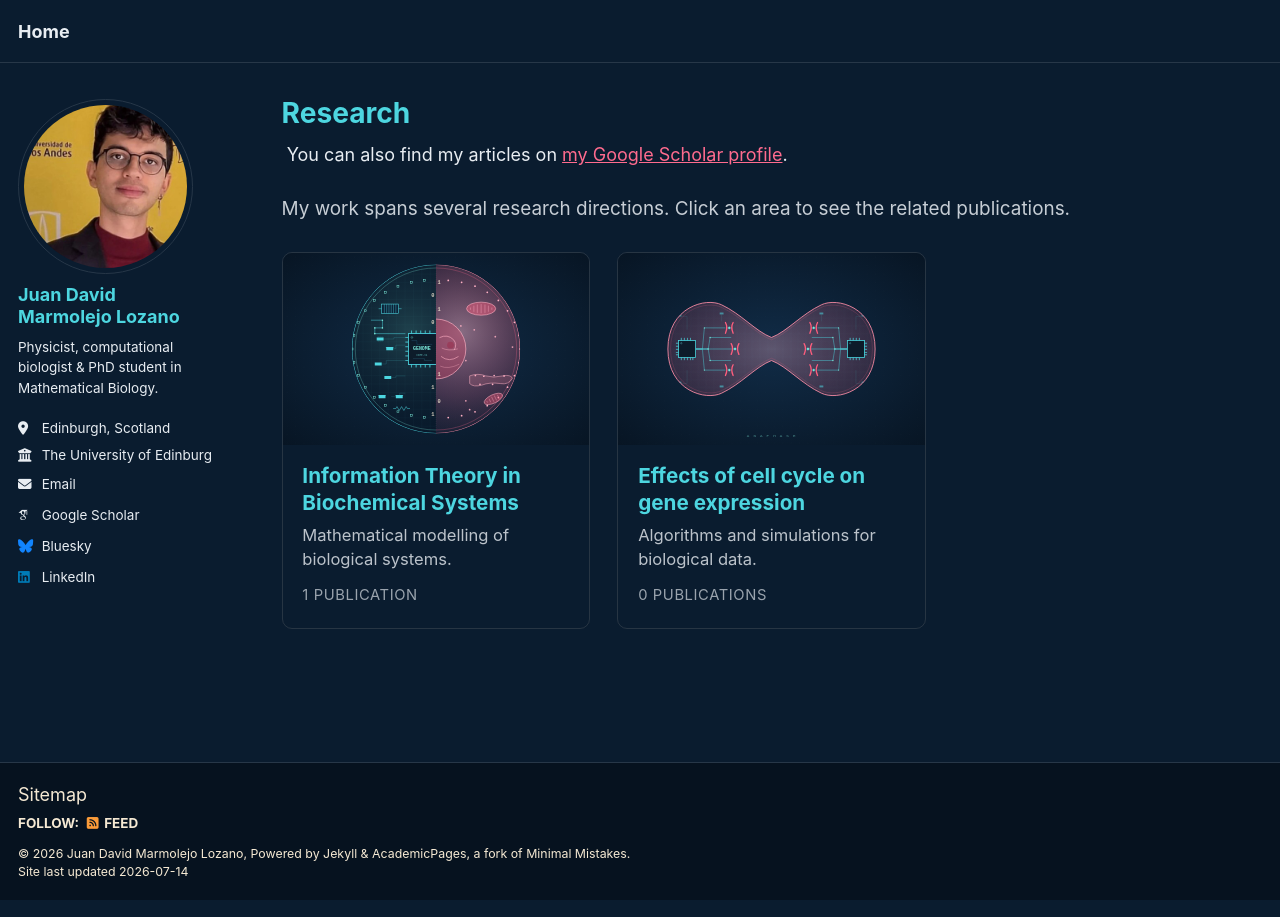
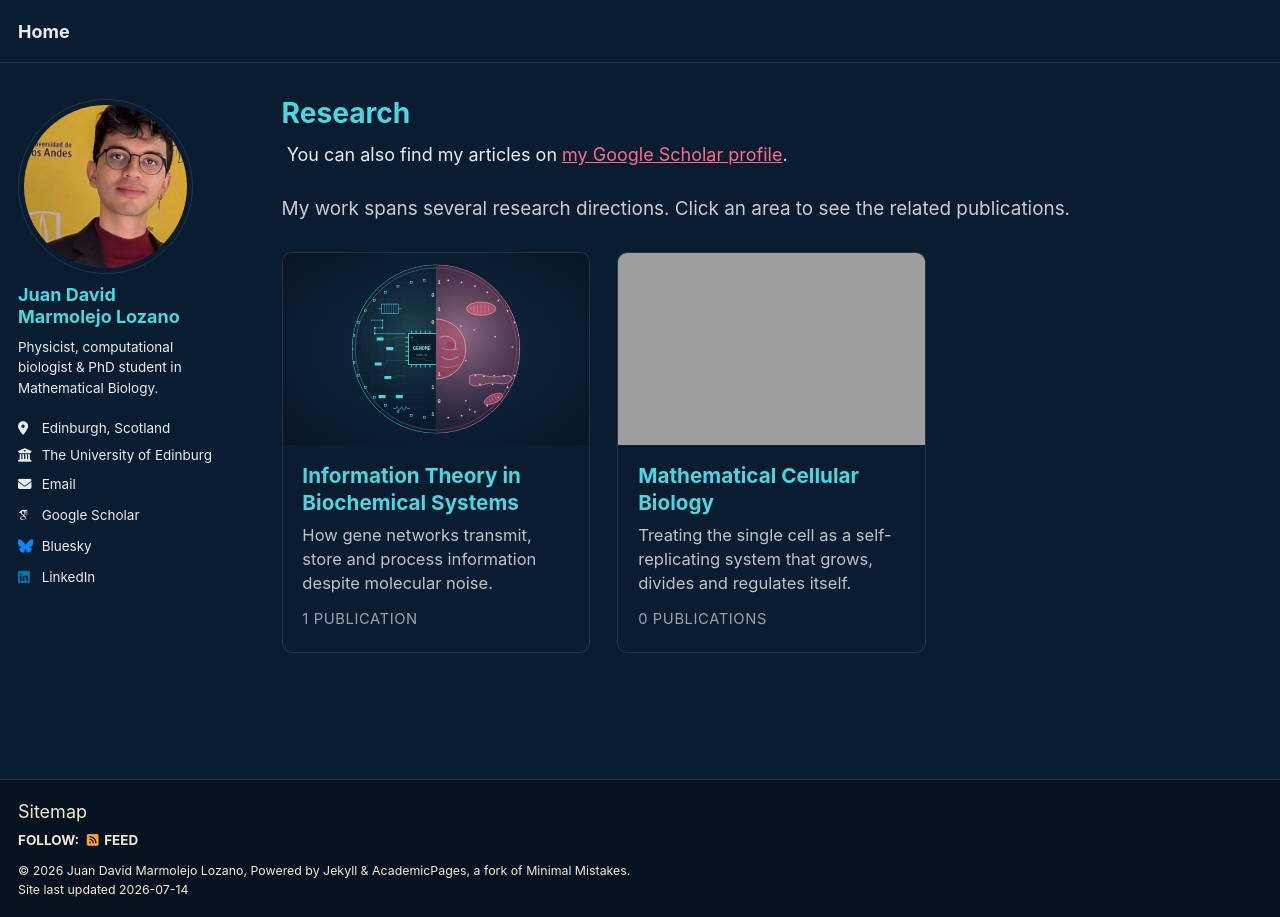
Before and after one commit to jdmarmolejo/jdmarmolejo.github.io, a Jekyll site: the page built from _pages/publications.html, in a window 1280 px wide. Built offline with Jekyll 4.4.1, drawn with Linux system fonts in a browser that asks for light colours; some web fonts are replaced; a script bundle is joined from its source files by our own code; library files that are not in the unit come from our copies.

Commit message:
Add files via upload

```diff
--- a/_data/research_areas.yml
+++ b/_data/research_areas.yml
@@ -1,28 +1,42 @@
 # =====================================================================
-# Research areas
+# Research areas (single source of truth)
 # ---------------------------------------------------------------------
-# Each entry below becomes a clickable card on the Publications page.
-# The `id` must match the `research_area:` value used in the frontmatter
-# of each publication file inside _publications/.
+# Used by BOTH the homepage "What I work on" section (_layouts/home.html)
+# and the /research/ page (_pages/publications.html).
+#
+# Two levels:
+#   * A top-level entry with `children:` is a GROUP. It is not a
+#     publication area itself; clicking it reveals its child areas.
+#   * A leaf entry (no children) is a real research AREA. Its `id` must
+#     match the `research_area:` value in the relevant _publications/*.md
+#     files, and it may have an intro in _research_areas/<id>.md.
 #
 # Fields:
-#   id          (required) short, unique identifier (lowercase, no spaces)
-#   title       (required) name shown on the card
-#   description (optional) short subtitle shown on the card
-#   image       (required) path to an image inside /images/
+#   id           (required) unique id / anchor. For leaves it also links
+#                publications (research_area) and the intro file.
+#   title        (required) name shown on the card
+#   description  (optional) short subtitle on the card
+#   image        (required) path to an image inside /images/
+#   long_description (group only) intro shown above the child cards
+#   children     (group only) list of leaf areas
 # =====================================================================
 
 - id: information-theory
   title: "Information Theory in Biochemical Systems"
-  description: "Mathematical modelling of biological systems."
+  description: "How gene networks transmit, store and process information despite molecular noise."
   image: /images/cell-info-theory.svg
 
-- id: cell-growth
-  title: "Effects of cell cycle on gene expression"
-  description: "Algorithms and simulations for biological data."
-  image: /images/cell-division-circuit.svg
-
-#- id: stochastic-physics
- # title: "Stochastic & Statistical Physics"
-  #description: "Random processes in physical and biological systems."
-  #image: /images/area-stoch-physics.jpg
+- id: mathematical-cellular-biology
+  title: "Mathematical Cellular Biology"
+  description: "Treating the single cell as a self-replicating system that grows, divides and regulates itself."
+  image: /images/cellmathbiology.svg
+  long_description: "Coarse-grained and stochastic models linking growth, division and gene expression across the cell cycle."
+  children:
+    - id: cell-growth
+      title: "Effects of cell cycle on gene expression"
+      description: "How growth and division shape mRNA and protein fluctuations in single cells."
+      image: /images/cell-division-circuit.svg
+    - id: cell-size-control
+      title: "Understanding Cell Size Control"
+      description: "What sets a cell's size, and how adder/sizer division strategies emerge."
+      image: /images/cellsizecontrol.svg
```
